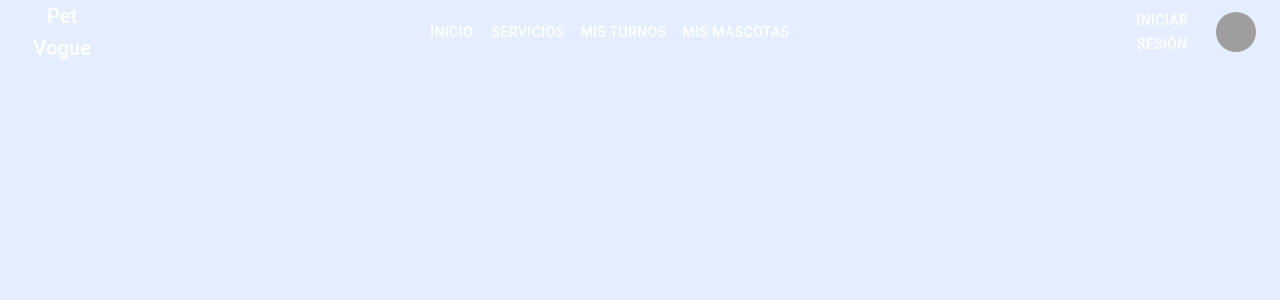
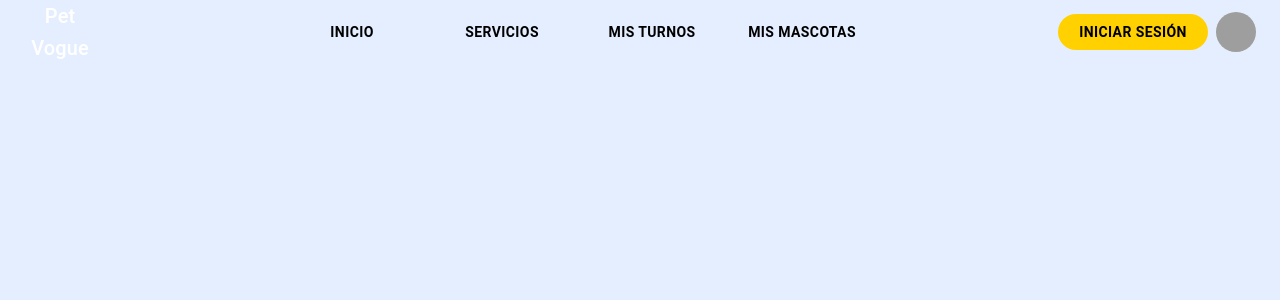
Before and after one commit to LautaroEZM/PetVogueHome, a React (Create React App) app: page / in a window 1280 px wide. Shown: the top 300 px of the page. Built offline with nearby package versions, Linux system fonts and the light colour scheme; grey boxes are pictures that could not be loaded.

Commit message:
fix de Styled

```diff
--- a/src/Components/topBar.jsx
+++ b/src/Components/topBar.jsx
@@ -2,13 +2,13 @@ import React, { useState } from 'react';
 import {
     AppBar,
     Toolbar,
-    Button,
     Menu,
     MenuItem,
     Typography,
     Avatar,
     Container,
 } from '@mui/material';
+
 import { ButtonTransparentMenu, YellowButton } from '../styledComponents';
 
 
@@ -37,10 +37,10 @@ const TopBarMenu = () => {
 
                 {/* Botones centrados */}
                 <Container>
-                    <ButtonTransparentMenu color="inherit">Inicio</ButtonTransparentMenu>
-                    <ButtonTransparentMenu color="inherit">Servicios</ButtonTransparentMenu>
-                    <ButtonTransparentMenu color="inherit">Mis turnos</ButtonTransparentMenu>
-                    <ButtonTransparentMenu color="inherit">Mis mascotas</ButtonTransparentMenu>
+                    <ButtonTransparentMenu>Inicio</ButtonTransparentMenu>
+                    <ButtonTransparentMenu>Servicios</ButtonTransparentMenu>
+                    <ButtonTransparentMenu>Mis turnos</ButtonTransparentMenu>
+                    <ButtonTransparentMenu>Mis mascotas</ButtonTransparentMenu>
                 </Container>
 
                 {/* Avatar con botón "Iniciar Sesión" y menú desplegable para login/register */}
--- a/src/styledComponents.jsx
+++ b/src/styledComponents.jsx
@@ -1,5 +1,5 @@
 import { Button } from "@mui/material";
-import styled from "styled-components";
+import styled from "@emotion/styled";
 
 export const ButtonTransparentMenu = styled(Button)`
 color: black;
```
Also changed, not shown: 1 other file (tests, documents, lock files or other folders).
